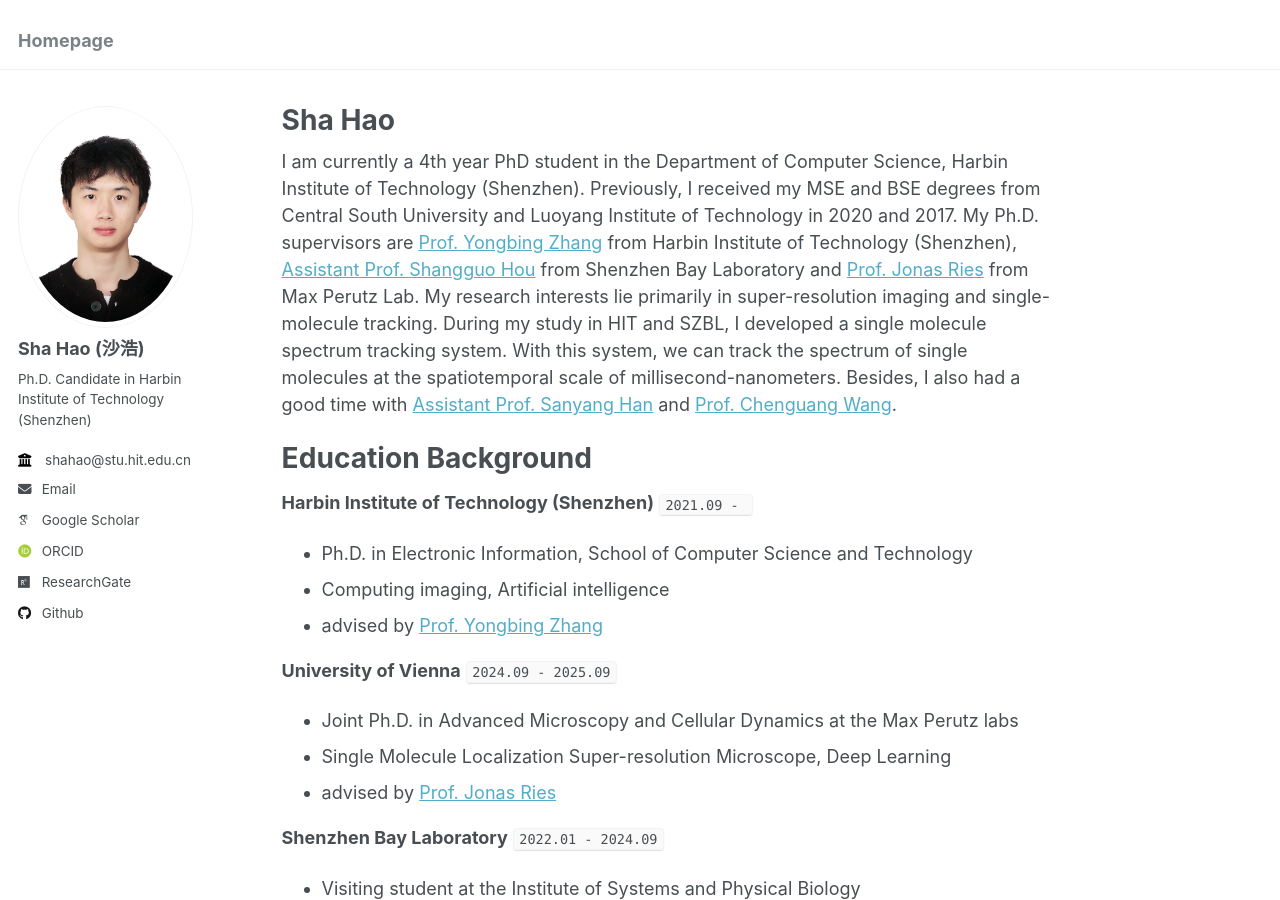
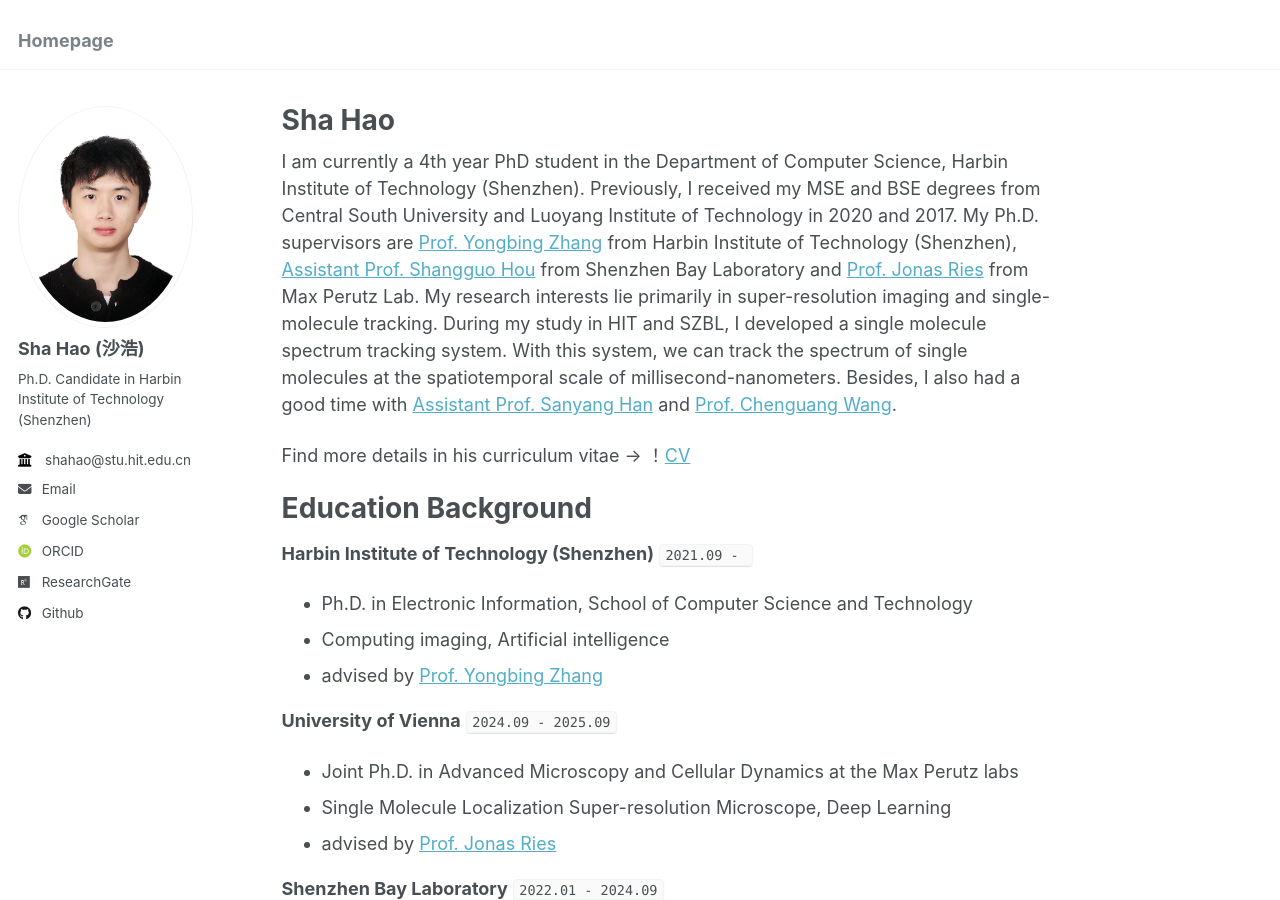
Before and after one commit to hitsh95/shahao, a Jekyll site: the page built from _pages/about.md, in a window 1280 px wide and 900 px high. Built offline with Jekyll 4.4.1, drawn with Linux system fonts in a browser that asks for light colours; some web fonts are replaced.

Commit message:
Update about.md

```diff
--- a/_pages/about.md
+++ b/_pages/about.md
@@ -8,6 +8,8 @@ redirect_from:
 ---
 
 I am currently a 4th year PhD student in the Department of Computer Science, Harbin Institute of Technology (Shenzhen). Previously, I received my MSE and BSE degrees from Central South University and Luoyang Institute of Technology in 2020 and 2017. My Ph.D. supervisors are <a href="https://faculty.hitsz.edu.cn/zhangyongbing">Prof. Yongbing Zhang</a> from Harbin Institute of Technology (Shenzhen), <a href="http://houlab.szbl.ac.cn/"> Assistant Prof. Shangguo Hou</a> from Shenzhen Bay Laboratory and [Prof. Jonas Ries](https://rieslab.de) from Max Perutz Lab. My research interests lie primarily in super-resolution imaging and single-molecule tracking. During my study in HIT and SZBL, I developed a single molecule spectrum tracking system. With this system, we can track the spectrum of single molecules at the spatiotemporal scale of millisecond-nanometers. Besides, I also had a good time with <a href="https://www.sigs.tsinghua.edu.cn/hsy_en/main.htm">Assistant Prof. Sanyang Han</a> and <a href="https://ee.jlu.edu.cn/en/info/1028/1106.htm"> Prof. Chenguang Wang</a>.
+
+Find more details in his curriculum vitae -> ！[CV](../files/沙浩简历(中文)_20241122.pdf)
 
 
 Education Background
```
